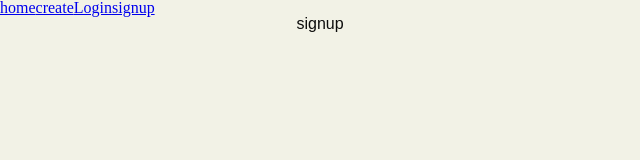
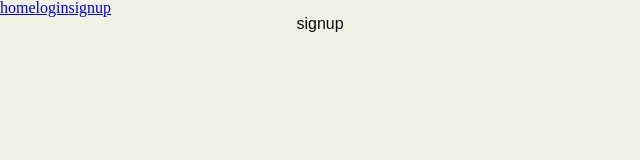
Before and after one commit to jitseD/react-artistique-platform, a React (Vite) app in the folder client/: page /signup in a window 1280 px wide. Shown: the top 160 px of the page, without its empty margins (0-640 px from the left). Built offline with nearby package versions, Linux system fonts and the light colour scheme.

Commit message:
authenticated state

```diff
--- /dev/null
+++ b/client/src/components/AuthStatus.jsx
@@ -0,0 +1,31 @@
+import { useRouteLoaderData, NavLink } from "react-router-dom";
+
+const AuthStatus = () => {
+    let { user } = useRouteLoaderData("root");
+
+    return user ? (
+        <NavLink
+            to={`/artwork/generate`}
+            className={({ isActive, isPending }) => isActive ? "active" : isPending ? "pending" : ""}
+        >
+            create
+        </NavLink>
+    ) : (
+        <>
+            <NavLink
+                to={`/login`}
+                className={({ isActive, isPending }) => isActive ? "active" : isPending ? "pending" : ""}
+            >
+                login
+            </NavLink>
+            <NavLink
+                to={`/signup`}
+                className={({ isActive, isPending }) => isActive ? "active" : isPending ? "pending" : ""}
+            >
+                signup
+            </NavLink>
+        </>
+    );
+};
+
+export default AuthStatus;
--- a/client/src/main.jsx
+++ b/client/src/main.jsx
@@ -27,6 +27,7 @@ const router = createBrowserRouter([
       {
         path: "/artwork/generate",
         element: <ArtworkGenerator />,
+        loader: ArtworkGenerator.loader,
         action: ArtworkGenerator.action,
       },
       {
--- a/client/src/routes/artworkGenerator.jsx
+++ b/client/src/routes/artworkGenerator.jsx
@@ -1,6 +1,7 @@
 import { useState, useContext } from "react";
 import { Form, redirect } from "react-router-dom";
 import { canvas } from "../context/CanvasContext";
+import { getAuthData } from "../services/auth";
 import Canvas from "../components/Canvas";
 import Chip from "../components/Chip";
 import InputSection from "../components/InputSection";
@@ -12,6 +13,16 @@ import Toggle from "../components/Toggle";
 import '../styles/generator.css'
 
 import { createArtwork } from "../services/artworks";
+
+const loader = async ({ request }) => {
+  const { user } = getAuthData();
+  if (!user) {
+    let params = new URLSearchParams();
+    params.set("from", new URL(request.url).pathname);
+    return redirect("/login?" + params.toString());
+  }
+  return null;
+};
 
 const action = async ({ request }) => {
   const formData = await request.formData();
@@ -182,6 +193,7 @@ const App = () => {
   )
 }
 
+App.loader = loader;
 App.action = action;
 
 export default App
--- a/client/src/routes/auth/login.jsx
+++ b/client/src/routes/auth/login.jsx
@@ -1,4 +1,4 @@
-import { Form, redirect, useNavigation, useActionData } from "react-router-dom";
+import { Form, redirect, useNavigation, useActionData, useLocation } from "react-router-dom";
 import { authenticate } from "../../services/auth";
 import ErrorField from "../../components/ErrorField";
 
@@ -16,15 +16,17 @@ const action = async ({ request }) => {
             error: { general: error.message },
         };
     }
-    // let redirectTo = formData.get("redirectTo") | null;
-    // return redirect(redirectTo || "/");
-    return redirect("/");
+    let redirectTo = formData.get("redirectTo") | null;
+    console.log(redirectTo);
+    return redirect(redirectTo || "/");
 };
 
 const Login = () => {
-    // let location = useLocation();
-    // let params = new URLSearchParams(location.search);
-    // let from = params.get("from") || "/";
+    let location = useLocation();
+    let params = new URLSearchParams(location.search);
+    let from = params.get("from") || "/";
+
+    console.log(from);
 
     let navigation = useNavigation();
     let isLoggingIn = navigation.formData?.get("email") != null;
@@ -38,7 +40,7 @@ const Login = () => {
                 <p>Get access to all the features</p>
             </hgroup>
             <Form method="post">
-                {/* <input type="hidden" name="redirectTo" value={from} /> */}
+                <input type="hidden" name="redirectTo" value={from} />
                 <div>
                     <label htmlFor="email">Email</label>
                     <input
--- a/client/src/routes/root.jsx
+++ b/client/src/routes/root.jsx
@@ -1,4 +1,11 @@
 import { Outlet, NavLink } from "react-router-dom";
+import AuthStatus from "../components/AuthStatus";
+import { getAuthData } from "../services/auth";
+
+const loader = async () => {
+    const data = getAuthData();
+    return data;
+};
 
 const Root = () => {
     return (
@@ -12,24 +19,7 @@ const Root = () => {
                         >
                             home
                         </NavLink>
-                        <NavLink
-                            to={`/artwork/generate`}
-                            className={({ isActive, isPending }) => isActive ? "active" : isPending ? "pending" : ""}
-                        >
-                            create
-                        </NavLink>
-                        <NavLink
-                            to={`/login`}
-                            className={({ isActive, isPending }) => isActive ? "active" : isPending ? "pending" : ""}
-                        >
-                            Login
-                        </NavLink>
-                        <NavLink
-                            to={`/signup`}
-                            className={({ isActive, isPending }) => isActive ? "active" : isPending ? "pending" : ""}
-                        >
-                            signup
-                        </NavLink>
+                        <AuthStatus />
                     </ul>
                 </nav>
             </header>
@@ -40,4 +30,6 @@ const Root = () => {
     );
 };
 
+Root.loader = loader;
+
 export default Root;
```
